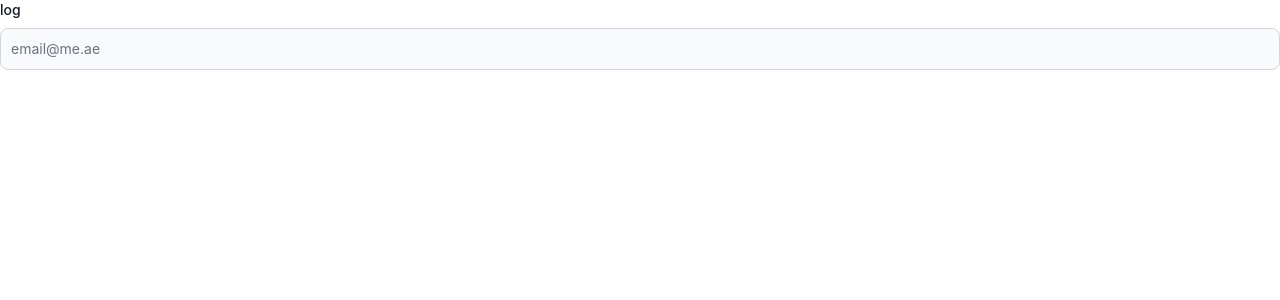
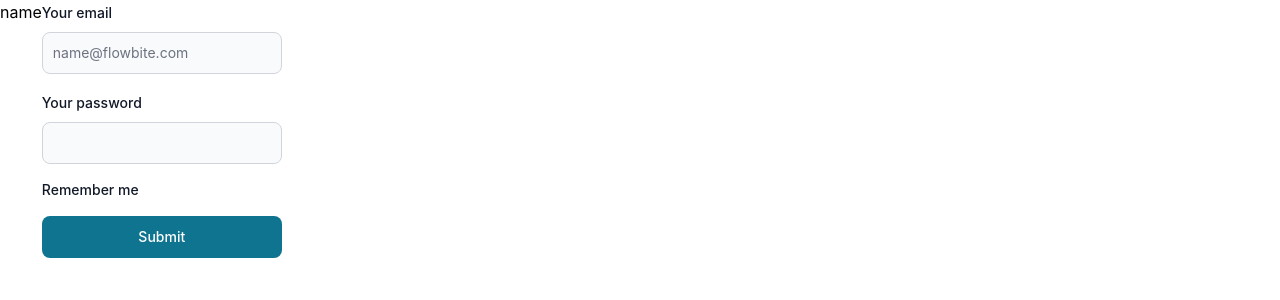
Before and after one commit to ralsuwaidi/chq-profile, a React (Create React App) app: page / in a window 1280 px wide. Shown: the top 300 px of the page. Built offline with nearby package versions, Linux system fonts and the light colour scheme.

Commit message:
WIP: design

```diff
--- a/src/components/EditComponents.js
+++ /dev/null
@@ -1,8 +0,0 @@
-
-export function editText(){
-    return (
-        <div className="md:flex ">
-
-        </div>
-    )
-}
--- a/src/components/FormComponents.js
+++ /dev/null
@@ -1,21 +0,0 @@
-export function InputItem(props) {
-  return (
-    <div>
-      {props.label && (
-        <label
-          for={props.id}
-          class="block mb-2 text-sm font-medium text-gray-900 dark:text-gray-300"
-        >
-          {props.label}
-        </label>
-      )}
-      <input
-        type={props.type}
-        id={props.id}
-        class="bg-gray-50 border border-gray-300 text-gray-900 text-sm rounded-lg focus:ring-blue-500 focus:border-blue-500 block w-full p-2.5 dark:bg-gray-700 dark:border-gray-600 dark:placeholder-gray-400 dark:text-white dark:focus:ring-blue-500 dark:focus:border-blue-500"
-        placeholder={props.placeholder}
-        required
-      />
-    </div>
-  );
-}
--- /dev/null
+++ b/src/components/form/EditComponents.js
@@ -0,0 +1,14 @@
+import InputItem from "./FormComponents";
+
+export default function EditText(){
+    return (
+        <div className="md:flex justify-between ">
+            <div className="basis-1/4">
+                <p>component name</p>
+            </div>
+            <div className="basis-2/4">
+                <InputItem type="email" placeholder="email" />
+            </div>
+        </div>
+    )
+}
--- /dev/null
+++ b/src/components/form/FormComponents.js
@@ -0,0 +1,21 @@
+export default function InputItem(props) {
+  return (
+    <div>
+      {props.label && (
+        <label
+          for={props.id}
+          className="block mb-2 text-sm font-medium text-gray-900 dark:text-gray-300"
+        >
+          {props.label}
+        </label>
+      )}
+      <input
+        type={props.type}
+        id={props.id}
+        className="bg-gray-50 border border-gray-300 text-gray-900 text-sm rounded-lg focus:ring-blue-500 focus:border-blue-500 block w-full p-2.5 dark:bg-gray-700 dark:border-gray-600 dark:placeholder-gray-400 dark:text-white dark:focus:ring-blue-500 dark:focus:border-blue-500"
+        placeholder={props.placeholder}
+        required
+      />
+    </div>
+  );
+}
--- a/src/pages/EditPage/EditPage.js
+++ b/src/pages/EditPage/EditPage.js
@@ -1,9 +1,14 @@
-import { InputItem } from "../../components/FormComponents"
+import FormPersonal from "./FormPersonal";
 
-export default function EditPage(){
-    return (
-        <div>
-            <InputItem label="log" type="email" id="email" placeholder="email@me.ae" />
-        </div>
-    )
+export default function EditPage() {
+  return (
+    <div className="md:flex">
+      <div>
+        <p>name</p>
+      </div>
+      <div>
+        <FormPersonal />
+      </div>
+    </div>
+  );
 }
--- /dev/null
+++ b/src/pages/EditPage/FormPersonal.js
@@ -0,0 +1,29 @@
+import { Button, Label, TextInput } from "flowbite-react";
+
+export default function FormPersonal() {
+  return (
+    <form className="flex flex-col gap-4">
+      <div>
+        <div className="mb-2 block">
+          <Label htmlFor="email1" value="Your email" />
+        </div>
+        <TextInput
+          id="email1"
+          type="email"
+          placeholder="name@flowbite.com"
+          required={true}
+        />
+      </div>
+      <div>
+        <div className="mb-2 block">
+          <Label htmlFor="password1" value="Your password" />
+        </div>
+        <TextInput id="password1" type="password" required={true} />
+      </div>
+      <div className="flex items-center gap-2">
+        <Label htmlFor="remember">Remember me</Label>
+      </div>
+      <Button type="submit">Submit</Button>
+    </form>
+  );
+}
--- a/src/pages/PageWrapper/PageWrapper.js
+++ b/src/pages/PageWrapper/PageWrapper.js
@@ -2,7 +2,7 @@
 
 export default function PageWrapper(props){
     return (
-        <div className="container mx-auto">
+        <div className="md:container md:mx-auto">
             {props.children}
         </div>
     )
```
